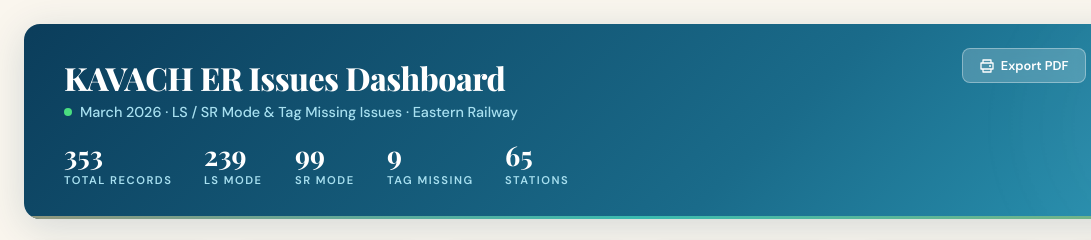
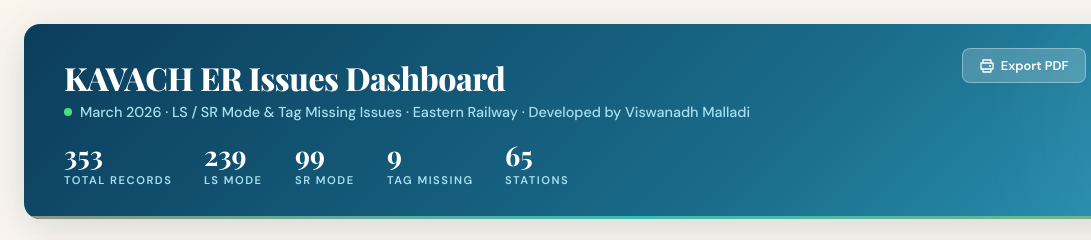
Before and after one commit to ViswanadhMalladi77/ERMonthlyIssues, a plain HTML site: page index.html in a window 1280 px wide. Shown: the top 240 px of the page, 0-1091 px from the left. Drawn offline with nearby package versions, Linux system fonts and the light colour scheme; animation ran at ten frames a second.

Commit message:
Add developer credit in header

```diff
--- a/index.html
+++ b/index.html
@@ -250,7 +250,7 @@
       </a>
     </div>
     <h1>KAVACH ER Issues Dashboard</h1>
-    <div class="subtitle"><span class="live-dot"></span>March 2026 · LS / SR Mode & Tag Missing Issues · Eastern Railway</div>
+    <div class="subtitle"><span class="live-dot"></span>March 2026 · LS / SR Mode & Tag Missing Issues · Eastern Railway · Developed by Viswanadh Malladi</div>
     <div class="header-stats" id="headerStats"></div>
   </div>
 
```
